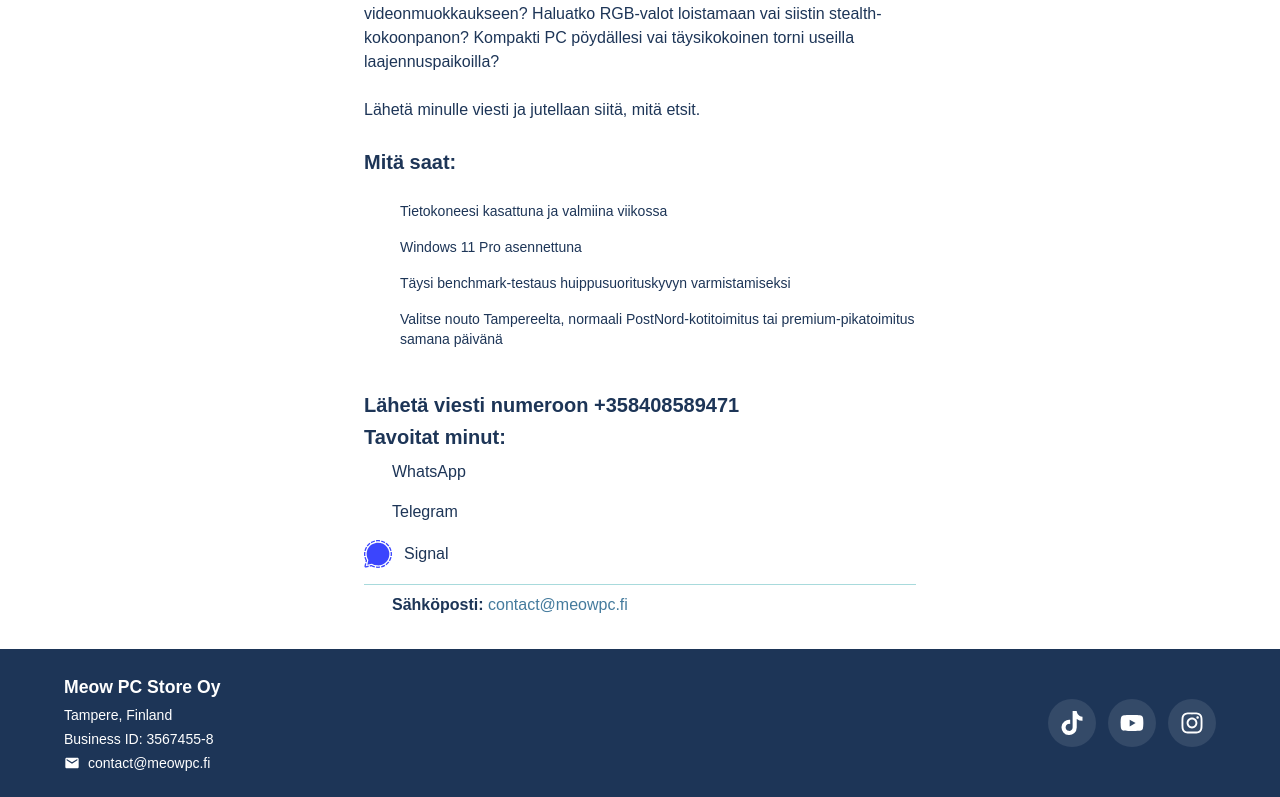
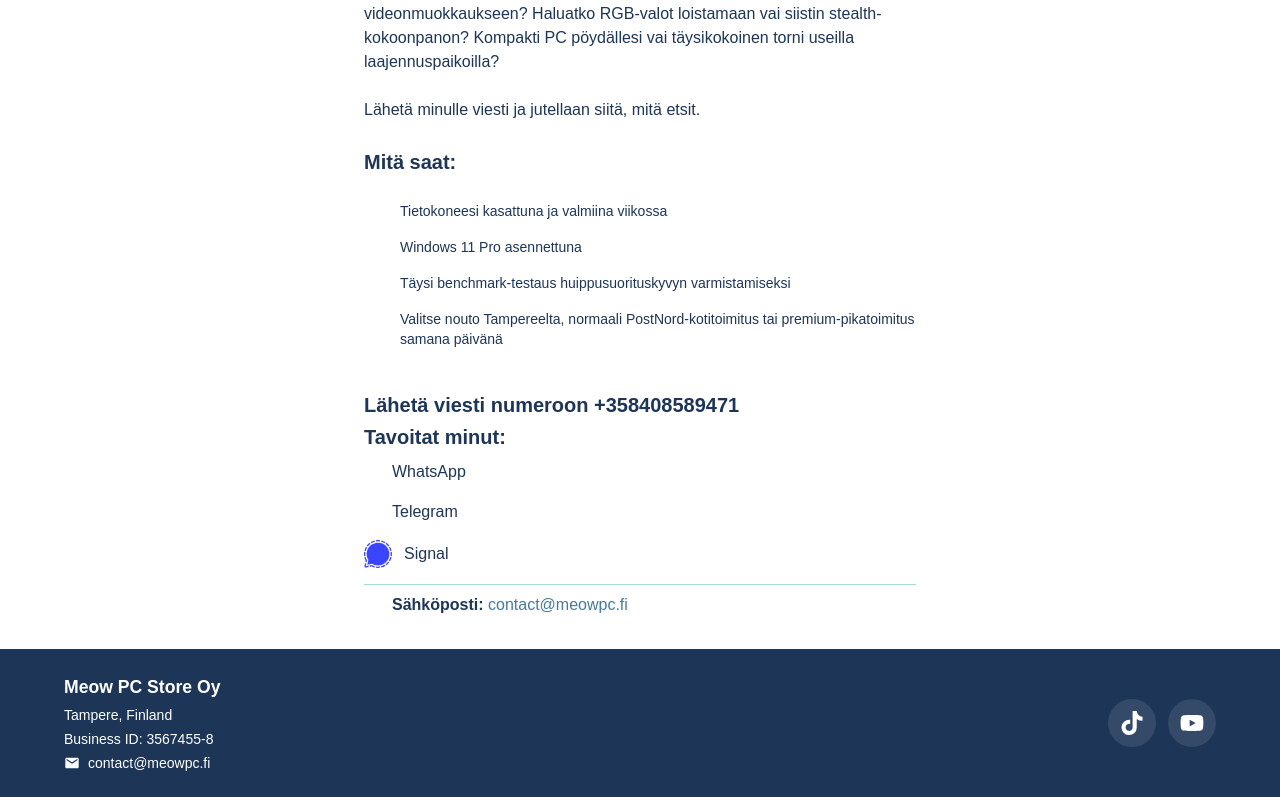
Before and after one commit to DinhL3/meow-pc-store-frontend, a React (Vite) app: page /custom-build in a window 1280 px wide. Shown: the part 274-1071 px from the top of the page. Built offline with nearby package versions, Linux system fonts and the light colour scheme; some icons are missing.

Commit message:
remove instagram

```diff
--- a/src/components/Footer/Footer.tsx
+++ b/src/components/Footer/Footer.tsx
@@ -1,5 +1,5 @@
 import { Box, Container, IconButton, Typography, Stack } from '@mui/material';
-import { FaTiktok, FaYoutube, FaInstagram } from 'react-icons/fa';
+import { FaTiktok, FaYoutube } from 'react-icons/fa';
 import { MdEmail } from 'react-icons/md';
 
 export default function Footer() {
@@ -112,27 +112,6 @@
             >
               <FaYoutube />
             </IconButton>
-
-            <IconButton
-              component="a"
-              href="https://www.instagram.com/meowpc.fi/"
-              target="_blank"
-              rel="noopener noreferrer"
-              aria-label="Instagram"
-              sx={{
-                backgroundColor: 'rgba(255, 255, 255, 0.1)',
-                color: 'white',
-                width: 48,
-                height: 48,
-                transition: 'all 0.3s ease',
-                '&:hover': {
-                  background: 'linear-gradient(45deg, #f09433 0%,#e6683c 25%,#dc2743 50%,#cc2366 75%,#bc1888 100%)',
-                  transform: 'scale(1.1)',
-                },
-              }}
-            >
-              <FaInstagram />
-            </IconButton>
           </Box>
         </Box>
       </Container>
--- a/src/components/HeroSection/HeroSection.tsx
+++ b/src/components/HeroSection/HeroSection.tsx
@@ -2,7 +2,7 @@
 import { useTranslation } from 'react-i18next';
 import { Button, Container, Stack, Typography, Box, IconButton } from '@mui/material';
 import { Link } from 'react-router-dom';
-import { FaTiktok, FaYoutube, FaInstagram } from 'react-icons/fa';
+import { FaTiktok, FaYoutube } from 'react-icons/fa';
 
 const HeroSection: React.FC = () => {
   const { t } = useTranslation();
@@ -242,27 +242,6 @@
               >
                 <FaYoutube />
               </IconButton>
-
-              <IconButton
-                component="a"
-                href="https://www.instagram.com/meowpc.fi/"
-                target="_blank"
-                rel="noopener noreferrer"
-                aria-label="Instagram"
-                sx={{
-                  backgroundColor: 'rgba(255, 255, 255, 0.1)',
-                  color: 'white',
-                  width: 48,
-                  height: 48,
-                  transition: 'all 0.3s ease',
-                  '&:hover': {
-                    background: 'linear-gradient(45deg, #f09433 0%,#e6683c 25%,#dc2743 50%,#cc2366 75%,#bc1888 100%)',
-                    transform: 'scale(1.1)',
-                  },
-                }}
-              >
-                <FaInstagram />
-              </IconButton>
             </Box>
           </Box>
         </Stack>
```
